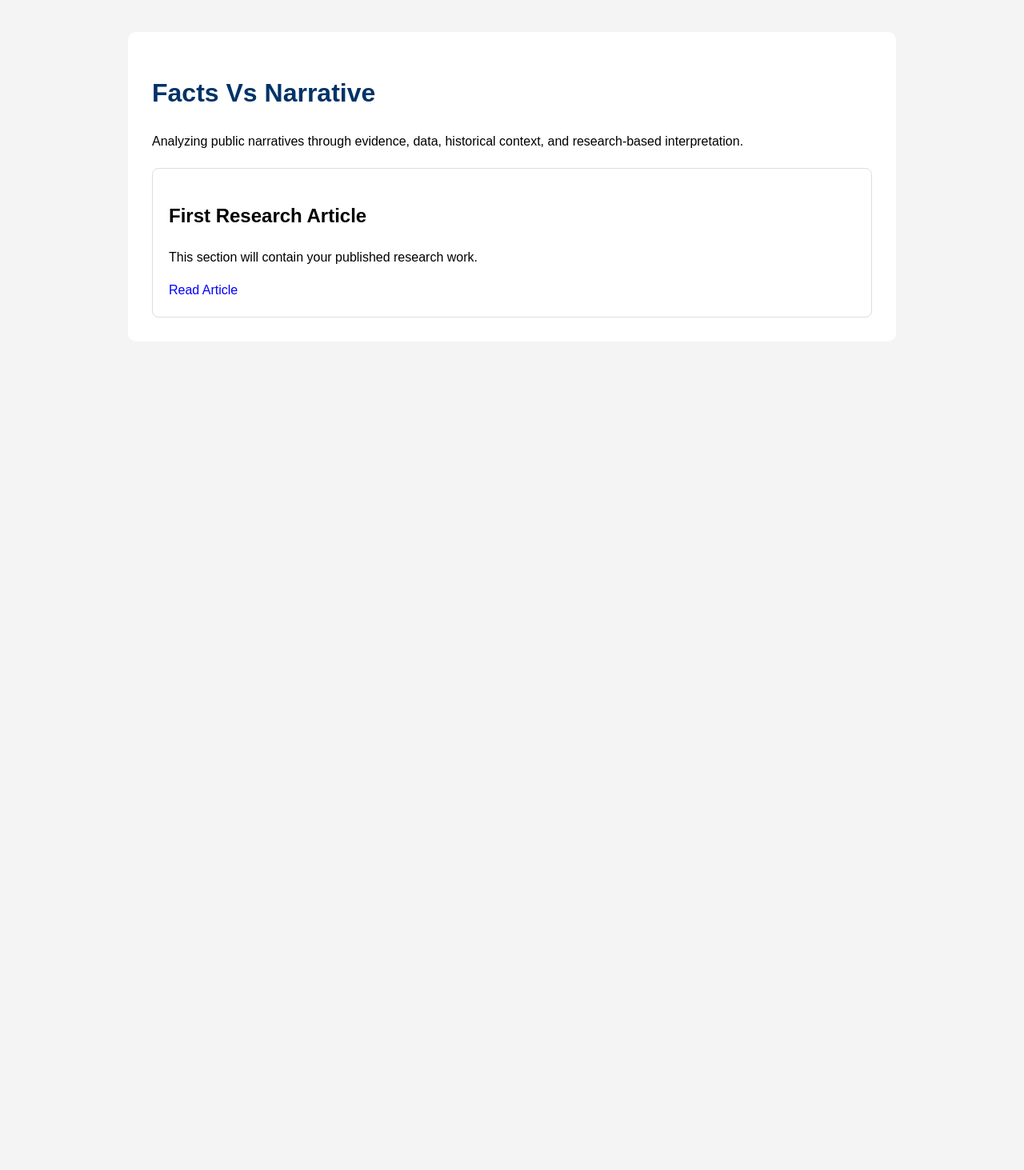
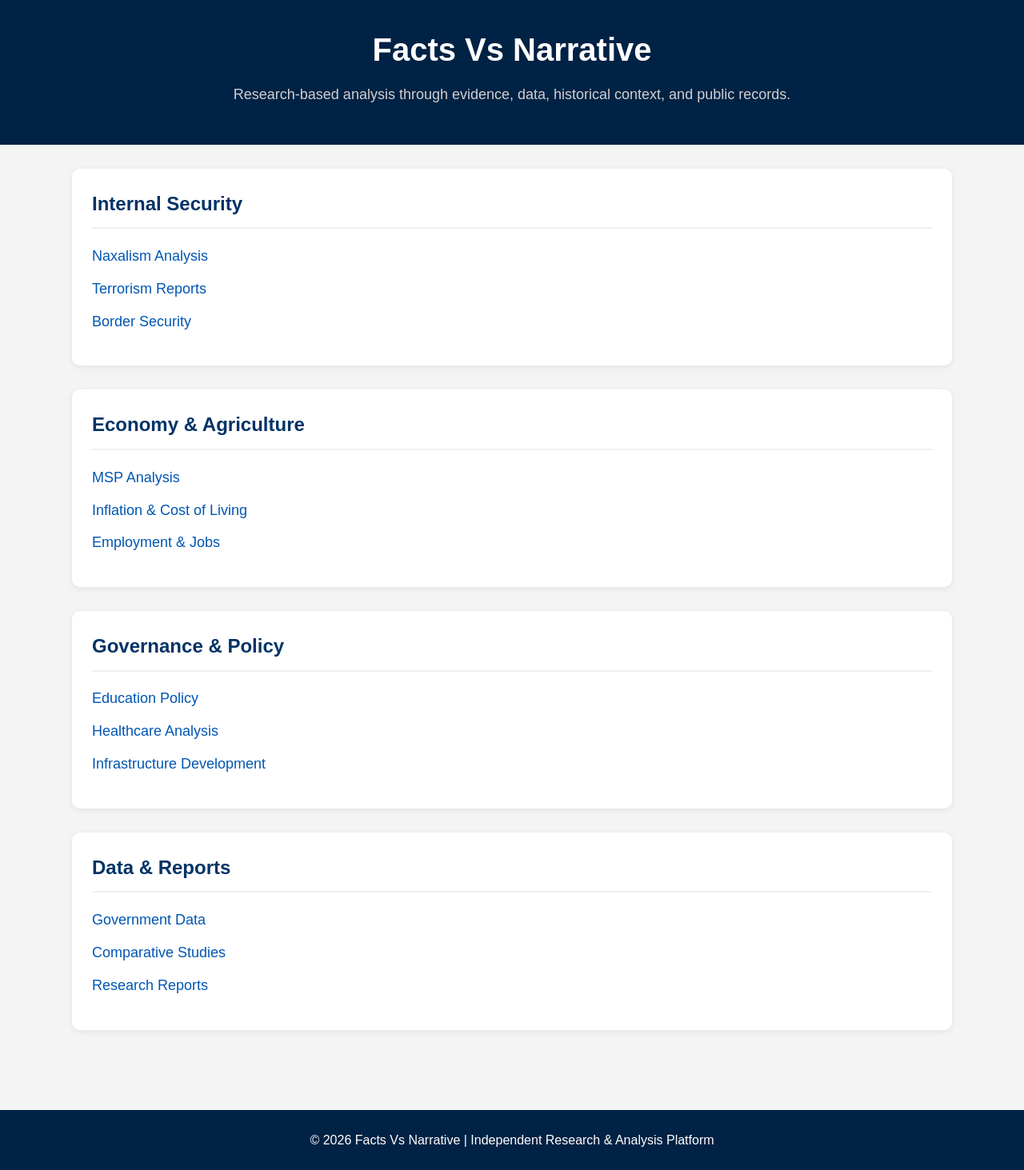
Before and after one commit to indianarrative/factsvsnarrative, a plain HTML site: page index.html in a window 1280 px wide. Shown: the whole page at 80% size. Before the commit the page ends 800 px from the top, so only its background shows below. Drawn offline with Linux system fonts and the light colour scheme.

Commit message:
Update index.html

```diff
--- a/index.html
+++ b/index.html
@@ -1,68 +1,221 @@
 <!DOCTYPE html>
-<html>
+<html lang="en">
+
 <head>
+  <meta charset="UTF-8">
+  <meta name="viewport" content="width=device-width, initial-scale=1.0">
+
   <title>Facts Vs Narrative</title>
 
   <style>
+
     body{
-      font-family: Arial;
+      margin:0;
+      font-family:Arial, sans-serif;
       background:#f4f4f4;
-      margin:40px;
+      color:#222;
       line-height:1.6;
     }
 
-    .container{
-      max-width:900px;
-      margin:auto;
-      background:white;
-      padding:30px;
-      border-radius:10px;
+    header{
+      background:#002244;
+      color:white;
+      padding:30px 20px;
+      text-align:center;
     }
 
-    h1{
-      color:#003366;
+    header h1{
+      margin:0;
+      font-size:40px;
     }
 
-    .paper{
-      border:1px solid #ddd;
-      padding:20px;
-      margin-top:20px;
-      border-radius:8px;
+    header p{
+      margin-top:10px;
+      font-size:18px;
+      color:#d0d0d0;
+    }
+
+    .container{
+      width:90%;
+      max-width:1100px;
+      margin:auto;
+      padding:30px 0;
+    }
+
+    .category{
+      background:white;
+      margin-bottom:30px;
+      padding:25px;
+      border-radius:10px;
+      box-shadow:0 2px 8px rgba(0,0,0,0.08);
+    }
+
+    .category h2{
+      margin-top:0;
+      color:#003366;
+      border-bottom:2px solid #eeeeee;
+      padding-bottom:10px;
+    }
+
+    ul{
+      list-style:none;
+      padding:0;
+    }
+
+    li{
+      margin:12px 0;
     }
 
     a{
       text-decoration:none;
-      color:blue;
+      color:#0056b3;
+      font-size:18px;
+    }
+
+    a:hover{
+      color:#000;
+    }
+
+    footer{
+      text-align:center;
+      padding:25px;
+      background:#002244;
+      color:white;
+      margin-top:40px;
     }
 
   </style>
+
 </head>
 
 <body>
 
+<header>
+
+  <h1>Facts Vs Narrative</h1>
+
+  <p>
+    Research-based analysis through evidence, data, historical context, and public records.
+  </p>
+
+</header>
+
 <div class="container">
 
-<h1>Facts Vs Narrative</h1>
+  <div class="category">
 
-<p>
-Analyzing public narratives through evidence, data, historical context, and research-based interpretation.
-</p>
+    <h2>Internal Security</h2>
 
-<div class="paper">
+    <ul>
+      <li>
+        <a href="naxalism.html">
+          Naxalism Analysis
+        </a>
+      </li>
 
-<h2>First Research Article</h2>
+      <li>
+        <a href="terrorism.html">
+          Terrorism Reports
+        </a>
+      </li>
 
-<p>
-This section will contain your published research work.
-</p>
+      <li>
+        <a href="border-security.html">
+          Border Security
+        </a>
+      </li>
+    </ul>
 
-<a href="#">
-Read Article
-</a>
+  </div>
+
+
+  <div class="category">
+
+    <h2>Economy & Agriculture</h2>
+
+    <ul>
+      <li>
+        <a href="msp.html">
+          MSP Analysis
+        </a>
+      </li>
+
+      <li>
+        <a href="inflation.html">
+          Inflation & Cost of Living
+        </a>
+      </li>
+
+      <li>
+        <a href="employment.html">
+          Employment & Jobs
+        </a>
+      </li>
+    </ul>
+
+  </div>
+
+
+  <div class="category">
+
+    <h2>Governance & Policy</h2>
+
+    <ul>
+      <li>
+        <a href="education.html">
+          Education Policy
+        </a>
+      </li>
+
+      <li>
+        <a href="healthcare.html">
+          Healthcare Analysis
+        </a>
+      </li>
+
+      <li>
+        <a href="infrastructure.html">
+          Infrastructure Development
+        </a>
+      </li>
+    </ul>
+
+  </div>
+
+
+  <div class="category">
+
+    <h2>Data & Reports</h2>
+
+    <ul>
+      <li>
+        <a href="government-data.html">
+          Government Data
+        </a>
+      </li>
+
+      <li>
+        <a href="comparative-studies.html">
+          Comparative Studies
+        </a>
+      </li>
+
+      <li>
+        <a href="research-reports.html">
+          Research Reports
+        </a>
+      </li>
+    </ul>
+
+  </div>
 
 </div>
 
-</div>
+<footer>
+
+  © 2026 Facts Vs Narrative | Independent Research & Analysis Platform
+
+</footer>
 
 </body>
 </html>
```
